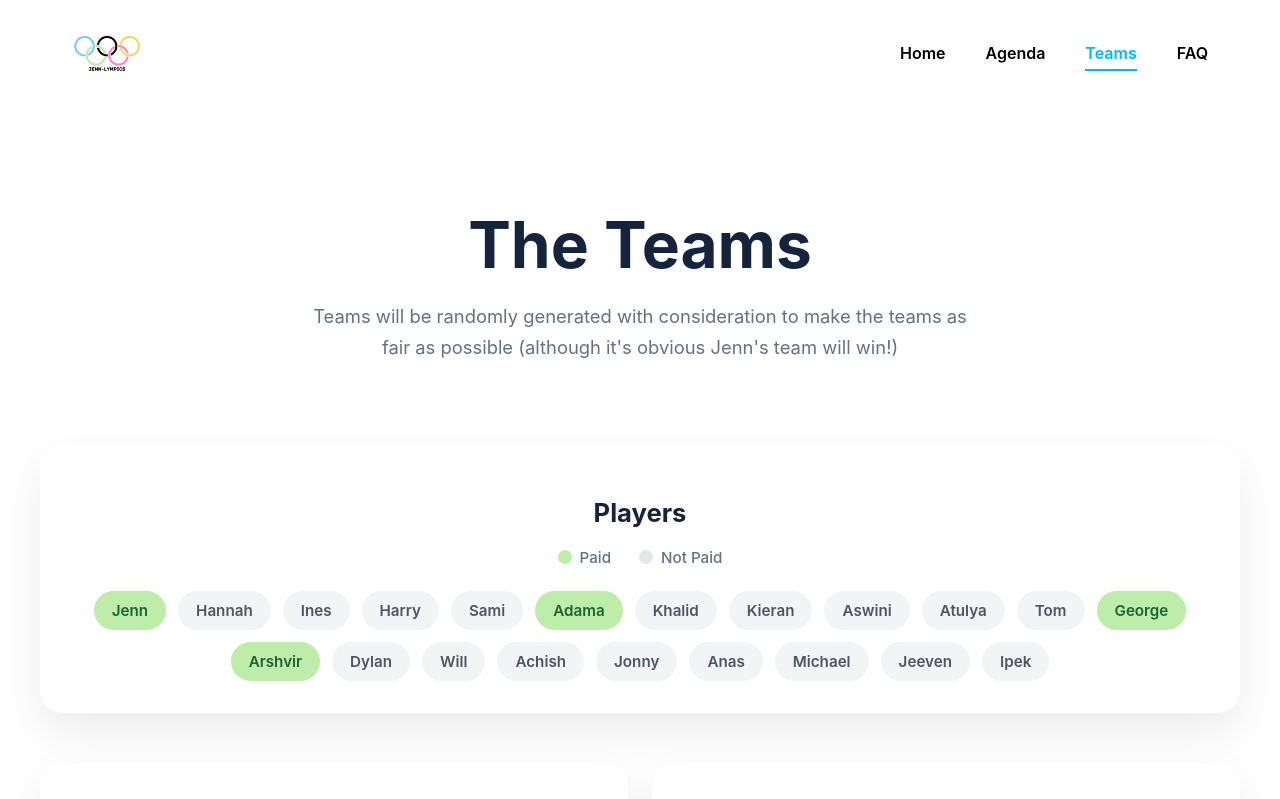
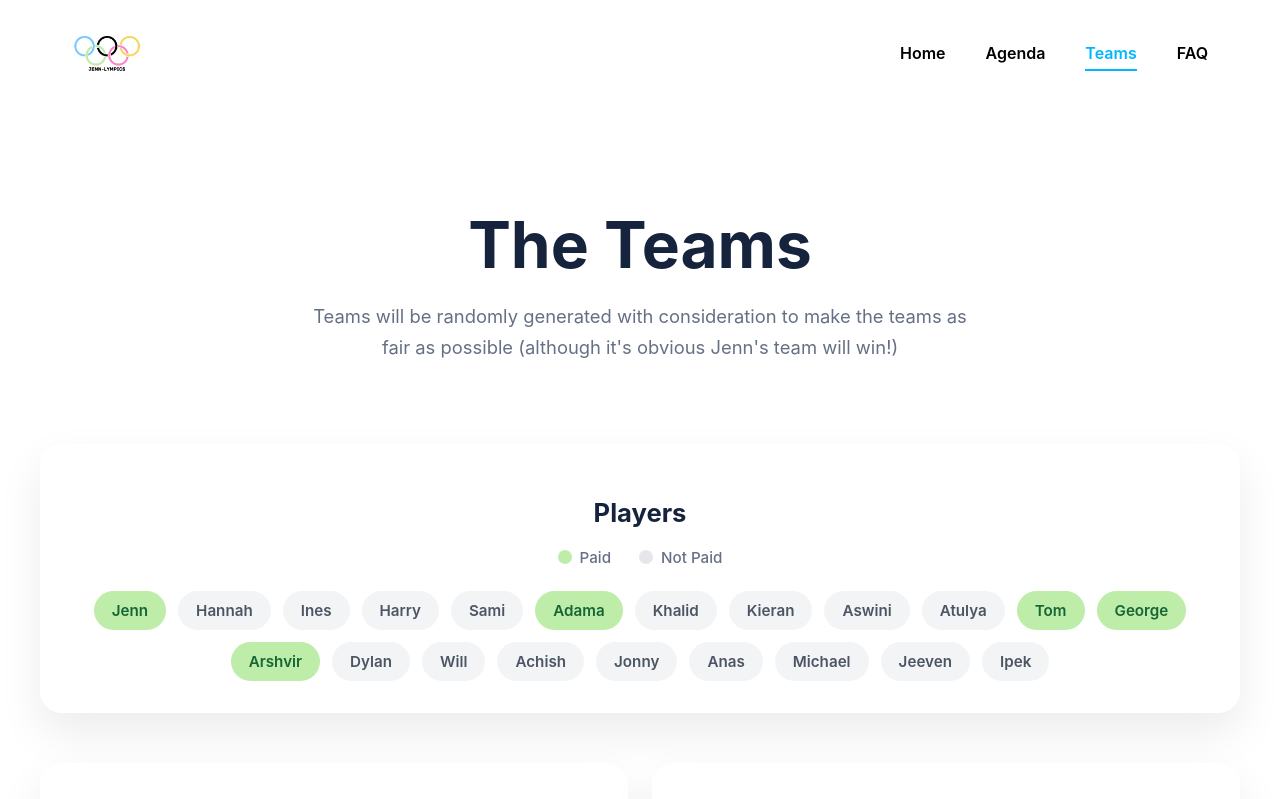
Before and after one commit to Jennipham/jenn-lympics, a React (Vite) app in the folder jenn-lympics-website/: page /teams in a window 1280 px wide. Shown: the top 799 px of the page. Built offline with nearby package versions, Linux system fonts and the light colour scheme.

Commit message:
updating pay status

```diff
--- a/jenn-lympics-website/src/components/Teams/players.ts
+++ b/jenn-lympics-website/src/components/Teams/players.ts
@@ -9,7 +9,7 @@ export const players = [
         { name: "Kieran", paid: false },
         { name: "Aswini", paid: false },
         { name: "Atulya", paid: false },
-        { name: "Tom", paid: false },
+        { name: "Tom", paid: true },
         { name: "George", paid: true },
         { name: "Arshvir", paid: true },
         { name: "Dylan", paid: false },
```
